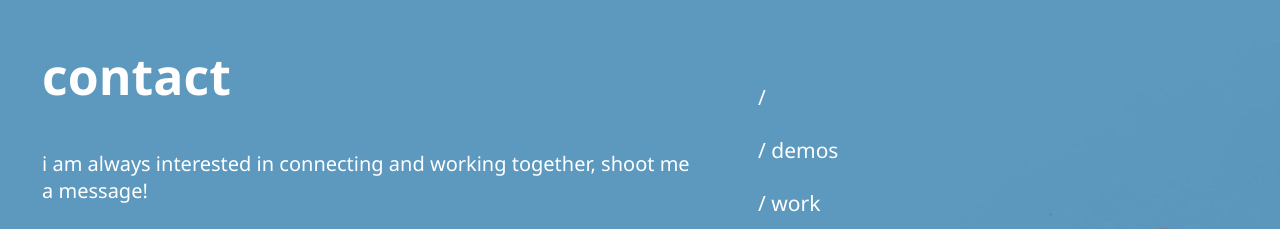
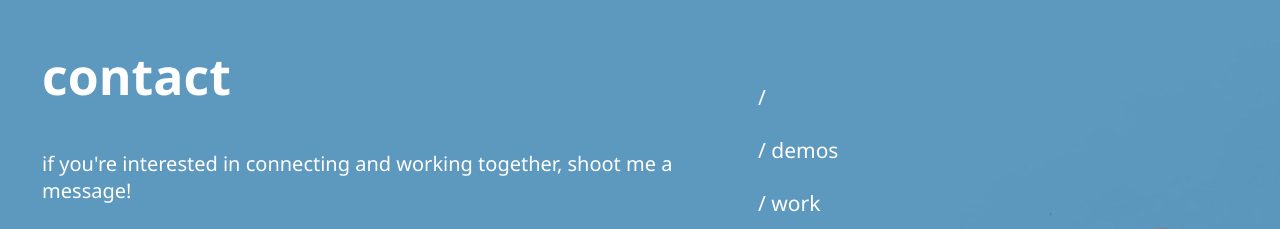
Before and after one commit to williamsalex/website-v2, a React (Create React App) app: page /contact in a window 1280 px wide. Shown: the top 229 px of the page. Built offline with nearby package versions, Linux system fonts and the light colour scheme.

Commit message:
Edited text

```diff
--- a/src/Contact.js
+++ b/src/Contact.js
@@ -4,7 +4,7 @@ export default function Contact() {
     return (
         <div className = 'content'>
             <h1 className = "title">contact</h1>
-            <p className = 'listItem'>i am always interested in connecting and working together, shoot me a message!</p>
+            <p className = 'listItem'>if you're interested in connecting and working together, shoot me a message!</p>
             <br/>
             <a href = 'mailto:williamsalex@pm.me'>
                 <img alt='email 'className = 'icon' src = '/email.png'></img>
```
